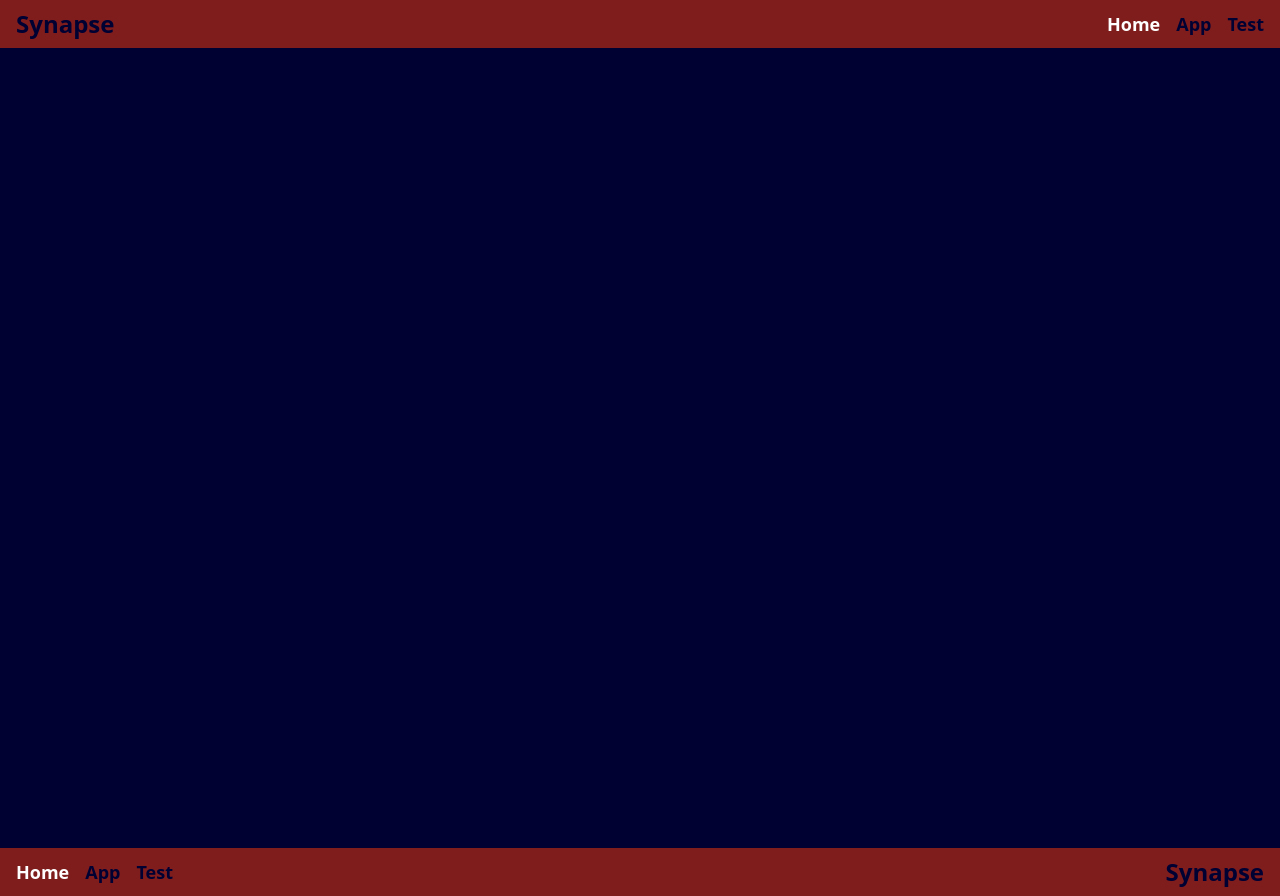
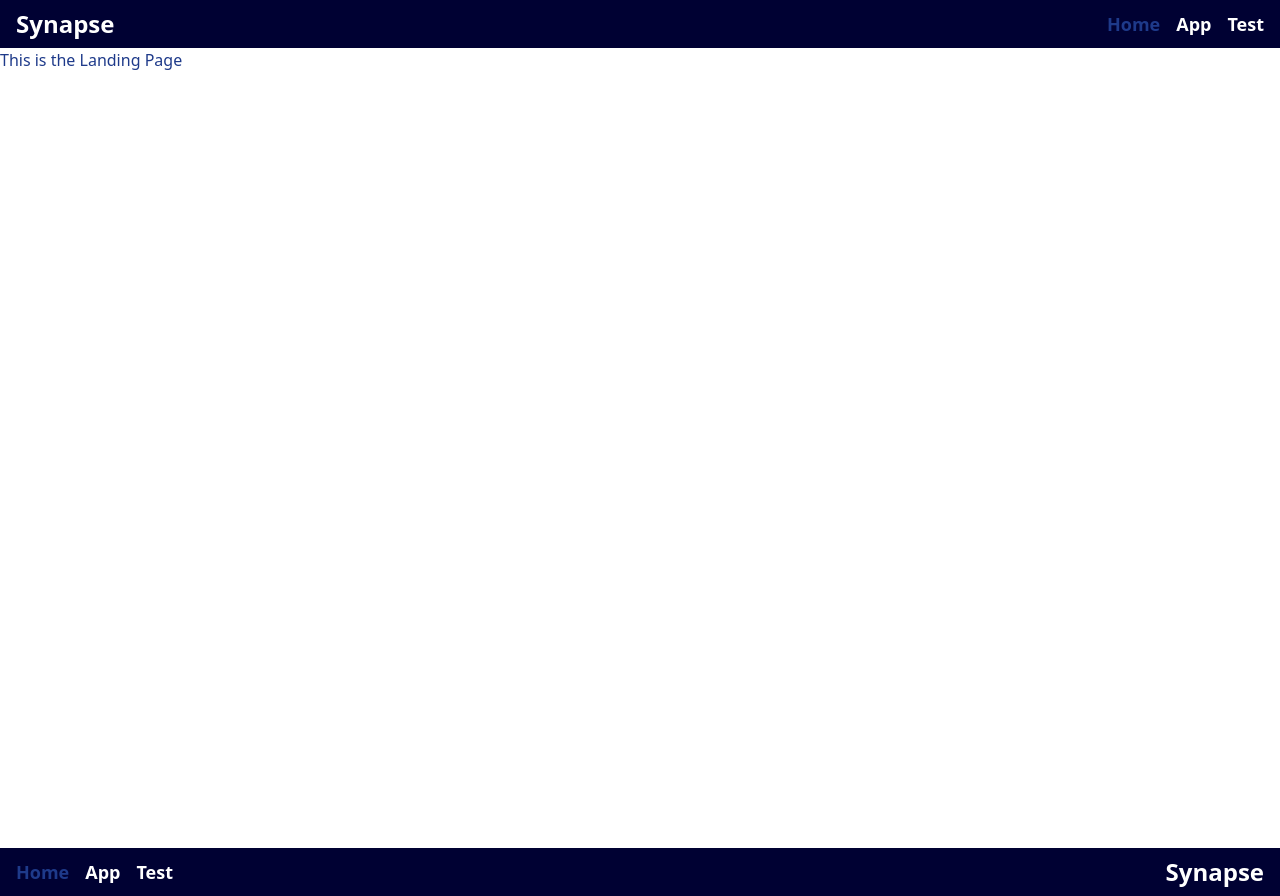
Before and after one commit to rintendou/Synapse, a React (Vite) app in the folder client/: page / in a window 1280 px wide. Built offline with nearby package versions, Linux system fonts and the light colour scheme.

Commit message:
Establish the routes of the app

```diff
--- a/client/src/App.tsx
+++ b/client/src/App.tsx
@@ -1,12 +1,23 @@
+import { Routes, Route } from "react-router-dom"
+
 import Body from "./components/layout/body/Body"
 import Footer from "./components/layout/footer/Footer"
 import Header from "./components/layout/header/Header"
+import Application from "./components/routes/application/Application"
+import LandingPage from "./components/routes/landing-page/LandingPage"
+import PageNotFound from "./components/routes/page-not-found/PageNotFound"
 
 function App() {
   return (
     <div className="bg-primary text-secondary">
       <Header />
-      <Body />
+      <Body>
+        <Routes>
+          <Route path="/" element={<LandingPage />} />
+          <Route path="/app" element={<Application />} />
+          <Route path="*" element={<PageNotFound />} />
+        </Routes>
+      </Body>
       <Footer />
     </div>
   )
--- a/client/src/components/routes/application/Application.tsx
+++ b/client/src/components/routes/application/Application.tsx
@@ -1,7 +1,5 @@
-import React from "react"
-
 const Application = () => {
-  return <div>Application</div>
+  return <div>This is the main application</div>
 }
 
 export default Application
--- /dev/null
+++ b/client/src/components/routes/dev/Dev.tsx
@@ -0,0 +1,42 @@
+import Card from "../../ui/Card"
+import Overview from "../../ui/Overview"
+import RouterLink from "../../ui/RouterLink"
+import StyledButton from "../../ui/StyledButton"
+
+const Dev = () => {
+  return (
+    <div className="space-y-20">
+      <Overview>
+        <h1 className="text-6xl font-bold">
+          This route is for dev purposes only. This route shows the ui elements
+          and an overview of their functionalities
+        </h1>
+      </Overview>
+
+      <Card>Card Component</Card>
+
+      <Overview>Overview Component</Overview>
+
+      <RouterLink to="/gulag" routerLinkText="RouterLink Component" />
+
+      <div className="flex flex-row gap-5">
+        <StyledButton
+          onClick={() => {
+            console.log("Hello")
+          }}
+          buttonText="Primary Button"
+          intent="primary"
+        />
+        <StyledButton
+          onClick={() => {
+            console.log("Hello")
+          }}
+          buttonText="Secondary Button"
+          intent="secondary"
+        />
+      </div>
+    </div>
+  )
+}
+
+export default Dev
--- a/client/src/components/routes/landing-page/LandingPage.tsx
+++ b/client/src/components/routes/landing-page/LandingPage.tsx
@@ -1,5 +1,5 @@
 const LandingPage = () => {
-  return <div>LandingPage</div>
+  return <div>This is the Landing Page</div>
 }
 
 export default LandingPage
--- a/client/src/components/routes/page-not-found/PageNotFound.tsx
+++ b/client/src/components/routes/page-not-found/PageNotFound.tsx
@@ -1,5 +1,15 @@
+import Overview from "../../ui/Overview"
+
 const PageNotFound = () => {
-  return <div>404 Error! Page not found!</div>
+  return (
+    <div>
+      <Overview>
+        <h1 className="text-2xl font-bold">
+          404 Error! Looks like you accessed a dead end!{" "}
+        </h1>
+      </Overview>
+    </div>
+  )
 }
 
 export default PageNotFound
--- a/client/src/components/ui/Overview.tsx
+++ b/client/src/components/ui/Overview.tsx
@@ -2,10 +2,11 @@ import React from "react"
 
 type Props = {
   children: React.ReactNode
+  twClasses?: string
 }
 
-const Overview = ({ children }: Props) => {
-  return <div className="text-center">{children}</div>
+const Overview = ({ children, twClasses }: Props) => {
+  return <div className={`text-center ${twClasses}`}>{children}</div>
 }
 
 export default Overview
--- a/client/tailwind.config.cjs
+++ b/client/tailwind.config.cjs
@@ -4,9 +4,9 @@ module.exports = {
   theme: {
     extend: {
       colors: {
-        primary: "#000133",
-        secondary: "#FFFFFF",
-        tertiary: "#7F1D1D",
+        primary: "#FFFFFF",
+        secondary: "#1E3A8A",
+        tertiary: "#000133",
       },
     },
   },
```
